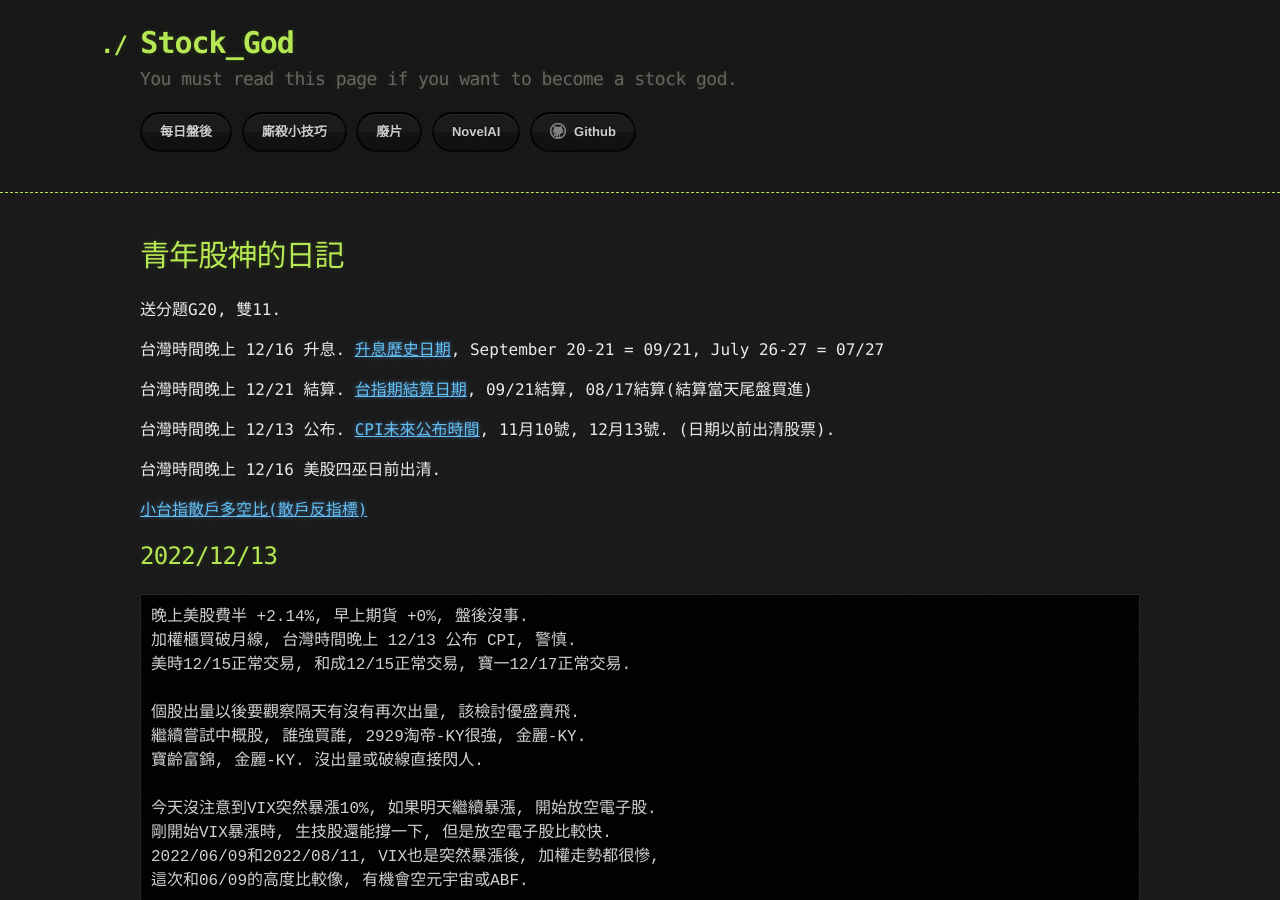
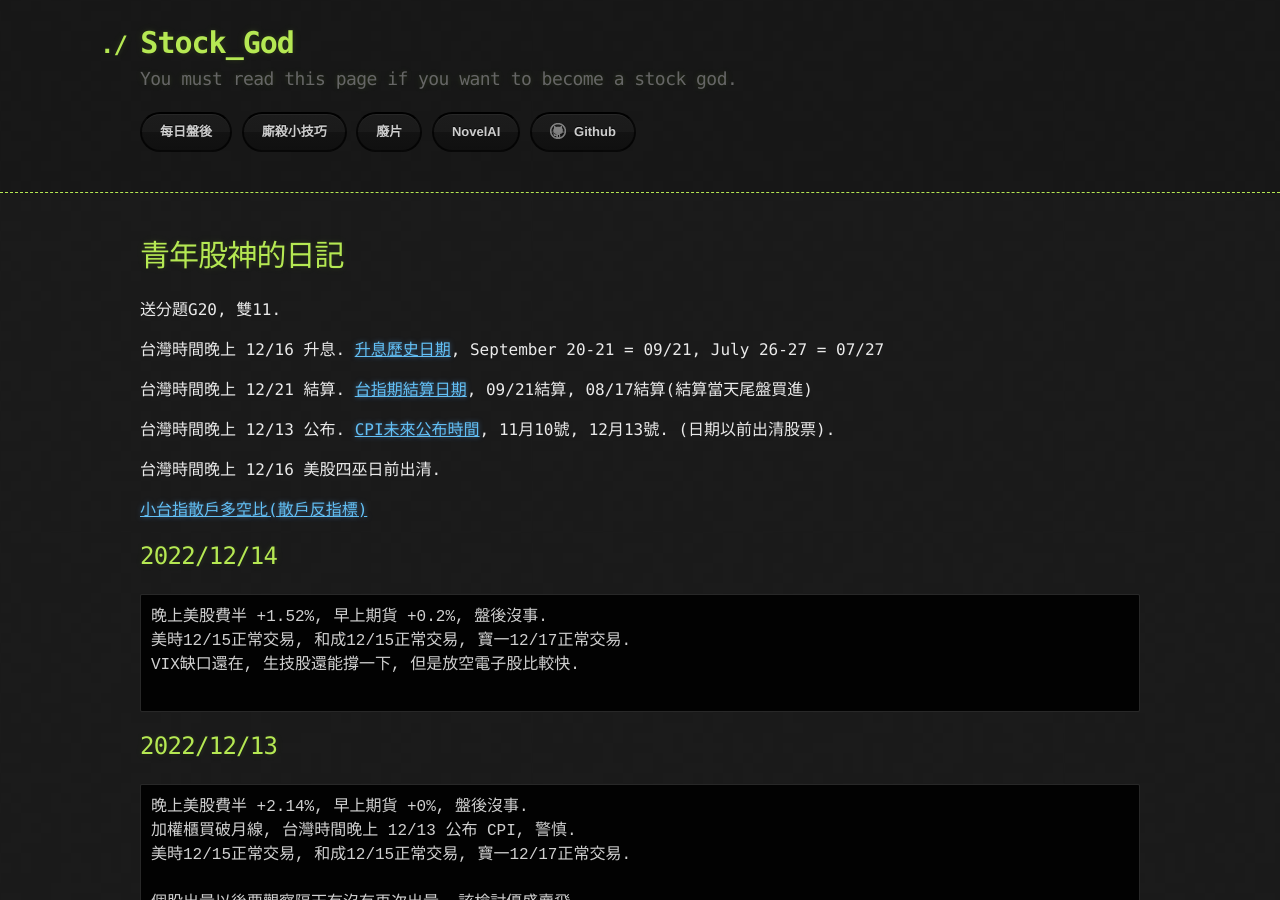
Before and after one commit to lepg5487/Stock_God, a Jekyll site: the page built from index.md, in a window 1280 px wide and 900 px high. Built offline with Jekyll 4.4.1, drawn with Linux system fonts in a browser that asks for light colours; our own code applies the rules of GitHub Pages for plain Markdown files.

Commit message:
Update index.md

````diff
--- a/index.md
+++ b/index.md
@@ -15,6 +15,14 @@ layout: testlayouts
 台灣時間晚上 12/16 美股四巫日前出清.
 
 [小台指散戶多空比(散戶反指標)](https://www.macromicro.me/charts/20069/tw-mtx-long-to-short-ratio-of-individual-player)
+
+## 2022/12/14
+```
+晚上美股費半 +1.52%, 早上期貨 +0.2%, 盤後沒事.
+美時12/15正常交易, 和成12/15正常交易, 寶一12/17正常交易.
+VIX缺口還在, 生技股還能撐一下, 但是放空電子股比較快.
+
+```
 
 ## 2022/12/13
 ```
````
